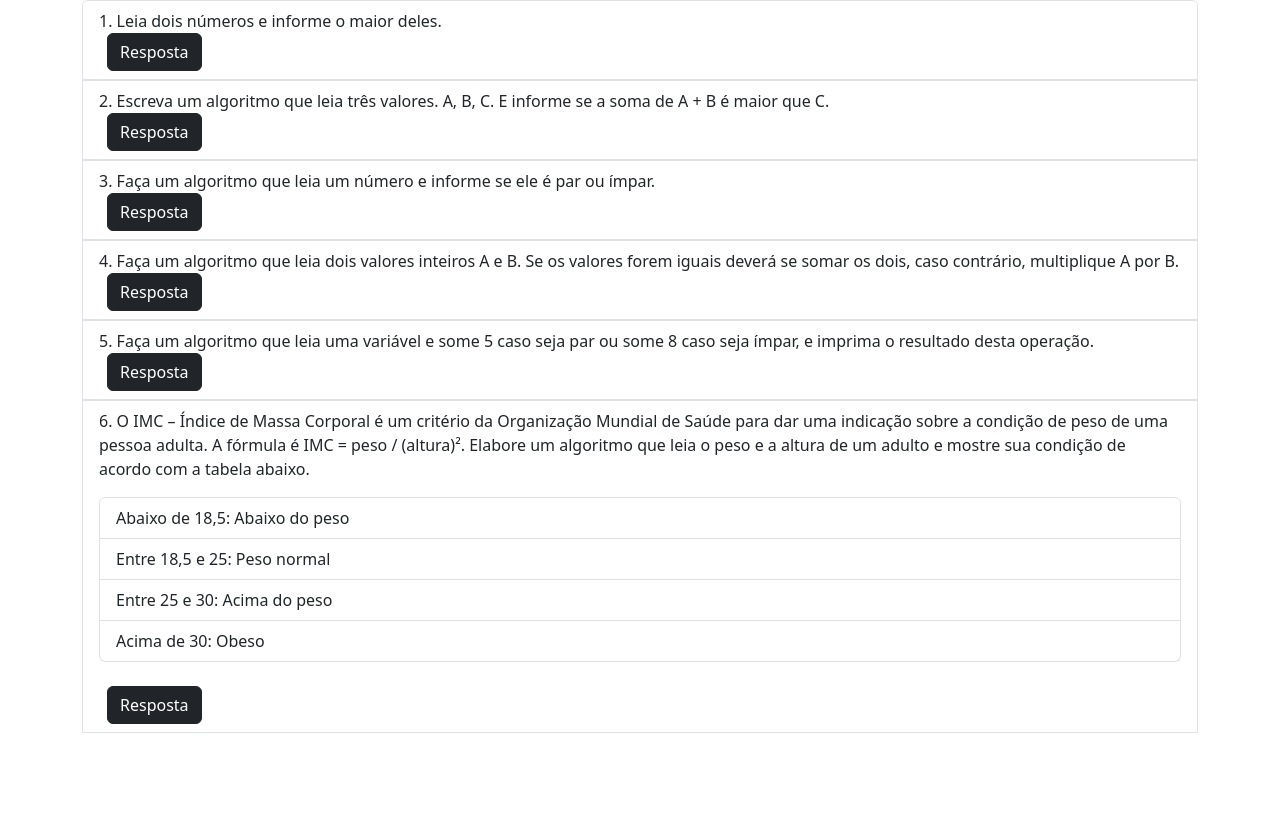
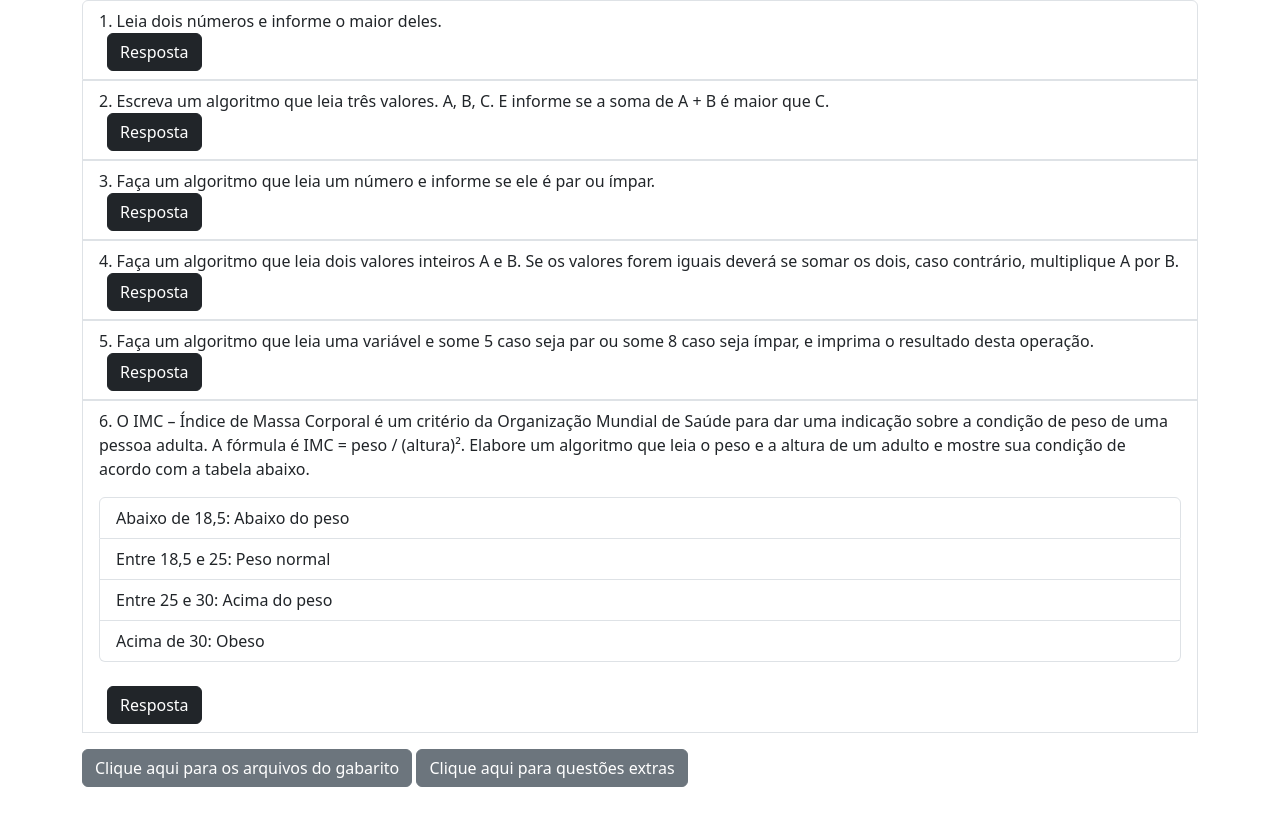
Before and after one commit to techcomkathia/gabaritosLogicaJs, a plain HTML site: page aula02.html in a window 1280 px wide. Shown: the part 162-988 px from the top of the page. Before the commit the page ends 943 px from the top, so only its background shows below. Drawn offline with nearby package versions, Linux system fonts and the light colour scheme.

Commit message:
atualização links de download

```diff
--- a/aula02.html
+++ b/aula02.html
@@ -175,9 +175,15 @@
                 </pre>
             </div>
         </ul>
+        <a href="https://drive.google.com/drive/u/0/folders/1mz_DJEIKPDlGqYnvqx3fXQ55PzumGs5b" class="btn btn-secondary mt-3 " target="_blank">Clique aqui para os arquivos do gabarito</a>
+        <a href="https://drive.google.com/file/d/1n8OeVSGGVE3bIRVtVlSzVM6uhoS3aioa/view?usp=sharing"  class="btn btn-secondary mt-3 " target="_blank">Clique aqui para questões extras</a>
     </main>
 
     <script src="https://cdn.jsdelivr.net/npm/bootstrap@5.3.0-alpha1/dist/js/bootstrap.bundle.min.js"></script>
+
+
+
+</main>
     <script>
         function mostrarResposta(id) {
             let divResposta = document.querySelector(`#${id}`);
```
Also changed, not shown: aula03.html (+1 -0 lines).
